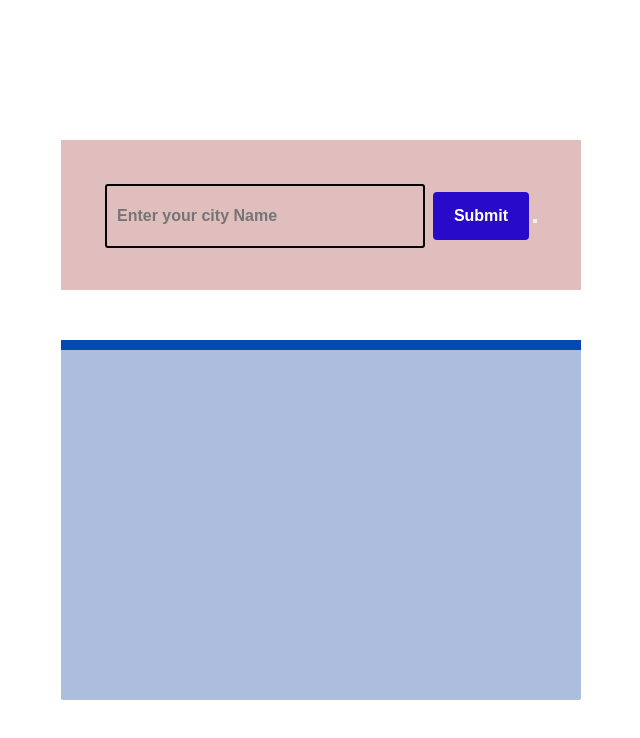
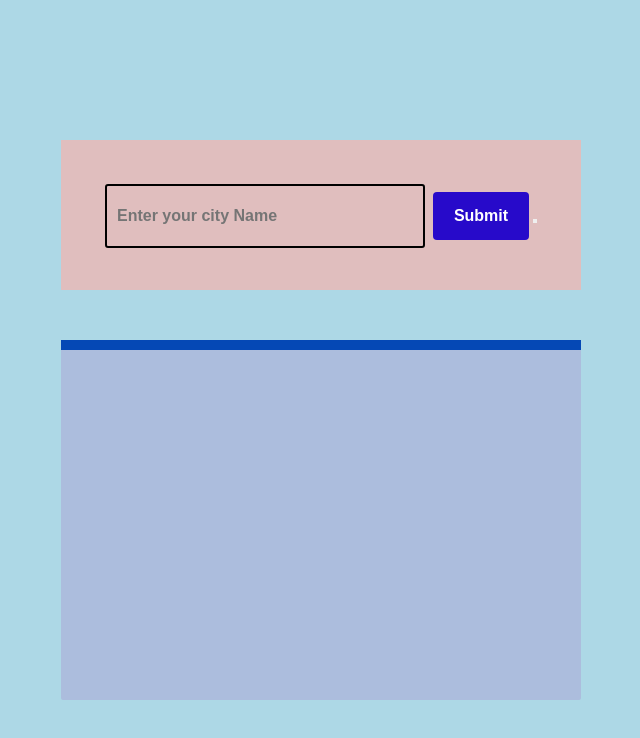
Before and after one commit to SpurtiBhat/weather, a plain HTML site: page index.html in a window 1280 px wide. Shown: the whole page, without its empty margins (319-959 px from the left). Drawn offline with Linux system fonts and the light colour scheme.

Commit message:
Update index.css

```diff
--- a/weather/index.css
+++ b/weather/index.css
@@ -5,7 +5,7 @@
 }
 body
 {
-    background-color:light-blue;
+    background-color:lightblue;
 }
 .container
 {
```
